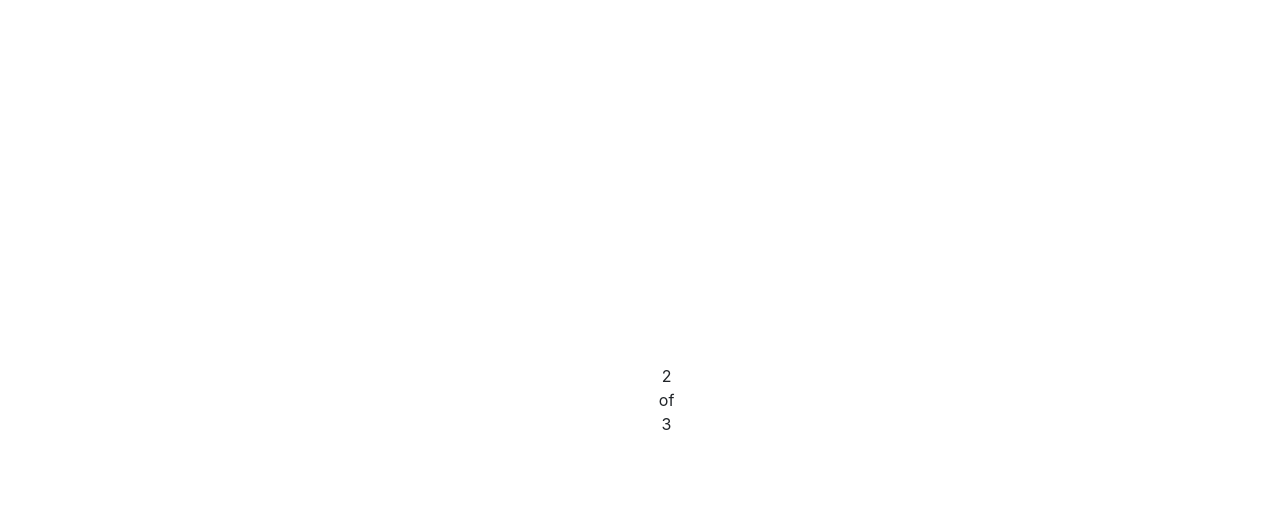
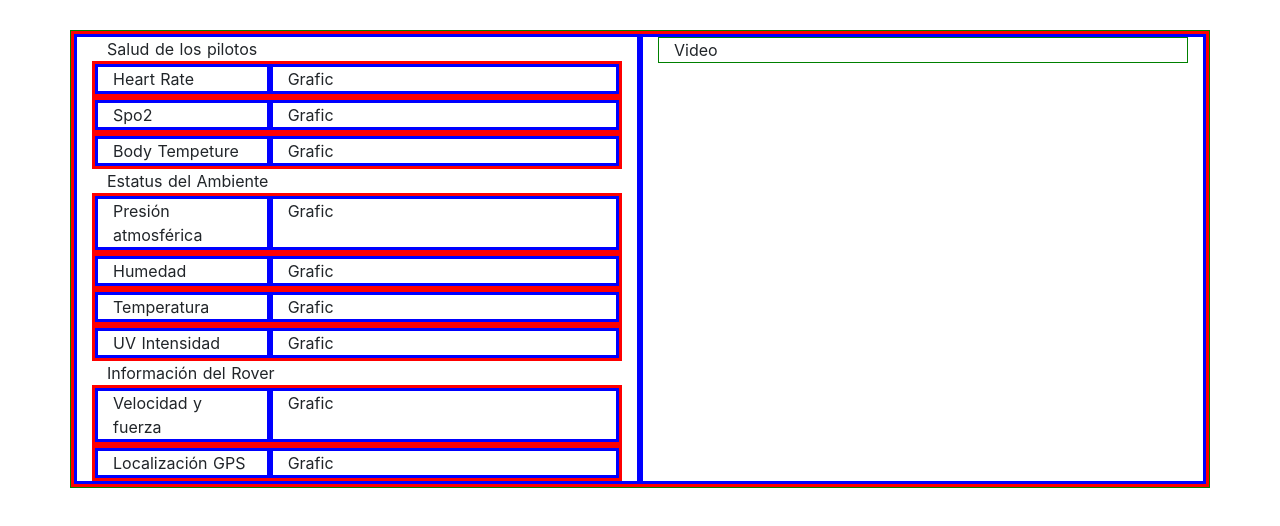
Before and after one commit to apolo27/telemetry, a Nuxt app: page / in a window 1280 px wide. Shown: the top 526 px of the page. Built offline with nearby package versions, Linux system fonts and the light colour scheme.

Commit message:
[NEW] First structure done

```diff
--- a/pages/index.vue
+++ b/pages/index.vue
@@ -1,13 +1,59 @@
 <template>
-  <b-container>
-    <b-row>
-      <b-col>
-        <div>
-          <!-- Pilot -->
-        </div>
+  <b-container class="my-container">
+    <b-row class="my-row">
+      <b-col cols="6" class="my-col">
+        <b-container>
+          Salud de los pilotos
+          <b-row class="my-row">
+            <b-col cols="4" class="my-col"> Heart Rate </b-col>
+            <b-col cols="8" class="my-col"> Grafic </b-col>
+          </b-row>
+          <b-row class="my-row">
+            <b-col cols="4" class="my-col"> Spo2 </b-col>
+            <b-col cols="8" class="my-col"> Grafic</b-col>
+          </b-row>
+          <b-row class="my-row">
+            <b-col cols="4" class="my-col"> Body Tempeture </b-col>
+            <b-col cols="8" class="my-col"> Grafic</b-col>
+          </b-row>
+        </b-container>
+        <b-container>
+          Estatus del Ambiente
+          <b-row class="my-row">
+            <b-col cols="4" class="my-col"> Presión atmosférica </b-col>
+            <b-col cols="8" class="my-col"> Grafic </b-col>
+          </b-row>
+          <b-row class="my-row">
+            <b-col cols="4" class="my-col"> Humedad </b-col>
+            <b-col cols="8" class="my-col"> Grafic</b-col>
+          </b-row>
+          <b-row class="my-row">
+            <b-col cols="4" class="my-col"> Temperatura </b-col>
+            <b-col cols="8" class="my-col"> Grafic</b-col>
+          </b-row>
+          <b-row class="my-row">
+            <b-col cols="4" class="my-col"> UV Intensidad </b-col>
+            <b-col cols="8" class="my-col"> Grafic</b-col>
+          </b-row>
+        </b-container>
+        <b-container>
+          Información del Rover
+          <b-row class="my-row">
+            <b-col cols="4" class="my-col"> Velocidad y fuerza </b-col>
+            <b-col cols="8" class="my-col"> Grafic </b-col>
+          </b-row>
+          <b-row class="my-row">
+            <b-col cols="4" class="my-col"> Localización GPS </b-col>
+            <b-col cols="8" class="my-col"> Grafic</b-col>
+          </b-row>
+          <!-- <b-row class="my-row">
+            <b-col cols="4" class="my-col"> Body Tempeture </b-col>
+            <b-col cols="8" class="my-col"> Grafic</b-col>
+          </b-row> -->
+        </b-container>
       </b-col>
-      <b-col>
-        <div>2 of 3</div>
+      <b-col cols="6" class="my-col">
+        <b-container class="my-container"> Video </b-container>
       </b-col>
     </b-row>
   </b-container>
@@ -90,16 +136,16 @@ export default {
 </script>
 
 <style>
-.container {
+/* .container {
   margin: 0 auto;
   min-height: 100vh;
   display: flex;
   justify-content: center;
   align-items: center;
   text-align: center;
-}
+} */
 
-.title {
+/* .title {
   font-family: "Quicksand", "Source Sans Pro", -apple-system, BlinkMacSystemFont,
     "Segoe UI", Roboto, "Helvetica Neue", Arial, sans-serif;
   display: block;
@@ -107,17 +153,33 @@ export default {
   font-size: 100px;
   color: #35495e;
   letter-spacing: 1px;
-}
+} */
 
-.subtitle {
+/* .subtitle {
   font-weight: 300;
   font-size: 42px;
   color: #526488;
   word-spacing: 5px;
   padding-bottom: 15px;
+} */
+
+/* .links {
+  padding-top: 15px;
+} */
+
+body {
+  margin: 30px;
 }
 
-.links {
-  padding-top: 15px;
+.my-container {
+  border: 1px solid green;
+}
+
+.my-row {
+  border: 3px solid red;
+}
+
+.my-col {
+  border: 3px solid blue;
 }
 </style>
```
